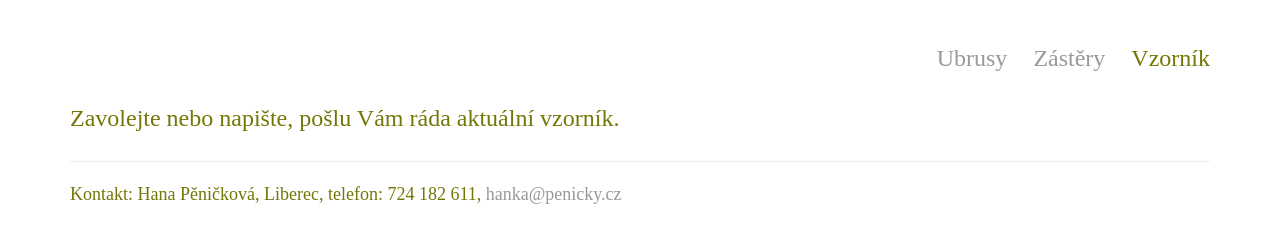
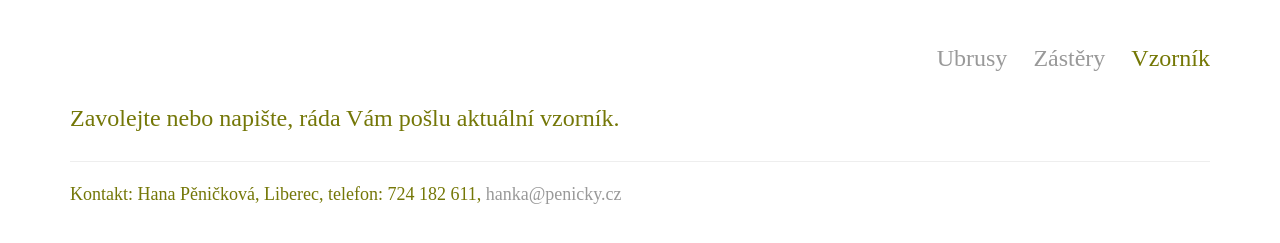
Before and after one commit to janavit/svadlenka, a Jekyll site: the page built from vzornik.md, in a window 1280 px wide. Shown: the part 146-389 px from the top of the page. Built offline with Jekyll 4.4.1, drawn with Linux system fonts in a browser that asks for light colours.

Commit message:
Corrected typo

```diff
--- a/vzornik.md
+++ b/vzornik.md
@@ -4,6 +4,6 @@ title: Vzorník
 ---
 <div class="row">
 	<div class="col-md-12">
-		<h3>Zavolejte nebo napište, pošlu Vám ráda aktuální vzorník.</h3>
+		<h3>Zavolejte nebo napište, ráda Vám pošlu aktuální vzorník.</h3>
 	</div>
 </div>
```
